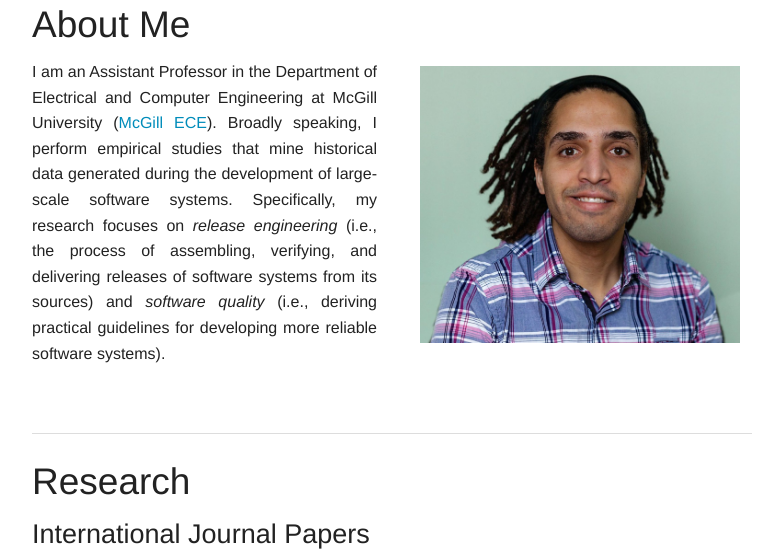
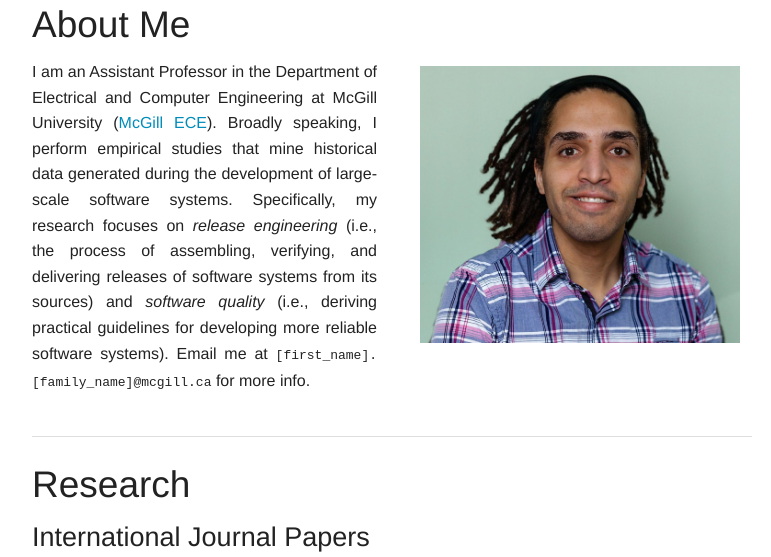
Before and after one commit to smcintosh/smcintosh.github.io, a Jekyll site: the page built from index.html, in a window 1280 px wide and 900 px high, cut to the strip 104-661 px from the top of the window. Shown: the whole strip, without its empty margins (123-894 px from the left). Built offline with Jekyll 4.4.1, drawn with Linux system fonts in a browser that asks for light colours; Markdown is read by kramdown in place of the engine named in the settings.

Commit message:
Add contact info

```diff
--- a/index.html
+++ b/index.html
@@ -6,7 +6,8 @@ title: Shane McIntosh - Assistant Professor
 <div class="row">
   <div class="large-6 columns">
     <h2 id="about">About Me</h2>
-    <p class="textblock">I am an Assistant Professor in the Department of Electrical and Computer Engineering at McGill University (<a href="http://www.mcgill.ca/ece/">McGill ECE</a>). Broadly speaking, I perform empirical studies that mine historical data generated during the development of large-scale software systems. Specifically, my research focuses on <i>release engineering</i> (i.e., the process of assembling, verifying, and delivering releases of software systems from its sources) and <i>software quality</i> (i.e., deriving practical guidelines for developing more reliable software systems).</p>
+    <p class="textblock">I am an Assistant Professor in the Department of Electrical and Computer Engineering at McGill University (<a href="http://www.mcgill.ca/ece/">McGill ECE</a>). Broadly speaking, I perform empirical studies that mine historical data generated during the development of large-scale software systems. Specifically, my research focuses on <i>release engineering</i> (i.e., the process of assembling, verifying, and delivering releases of software systems from its sources) and <i>software quality</i> (i.e., deriving practical guidelines for developing more reliable software systems). Email me at
+    <tt><font size=3>[first_name].[family_name]@mcgill.ca</font></tt> for more info.</p>
   </div>
   <div class="large-6 columns">
     <center><img src="/assets/shane_new.jpg" class="mepic" /></center>
```
